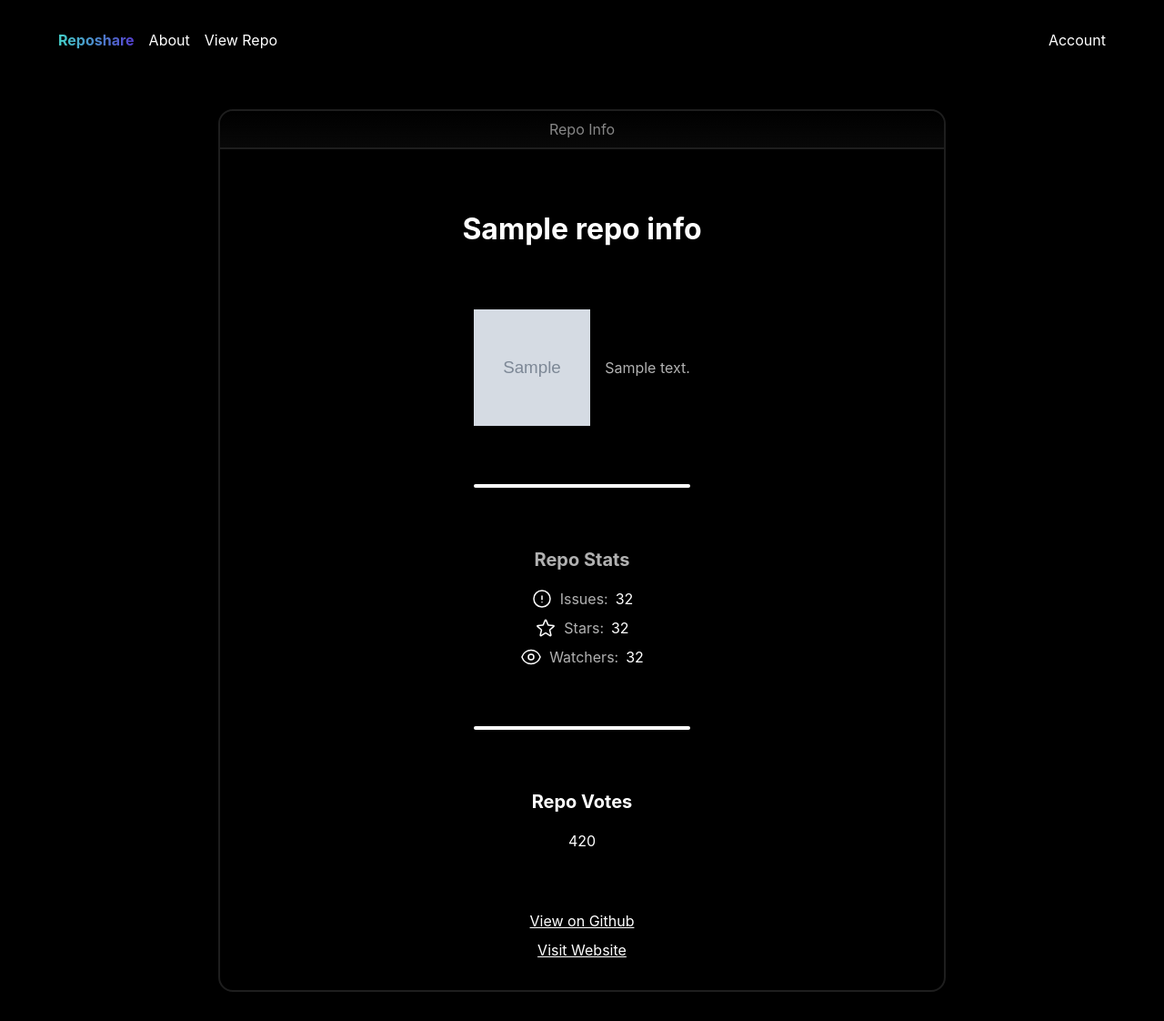
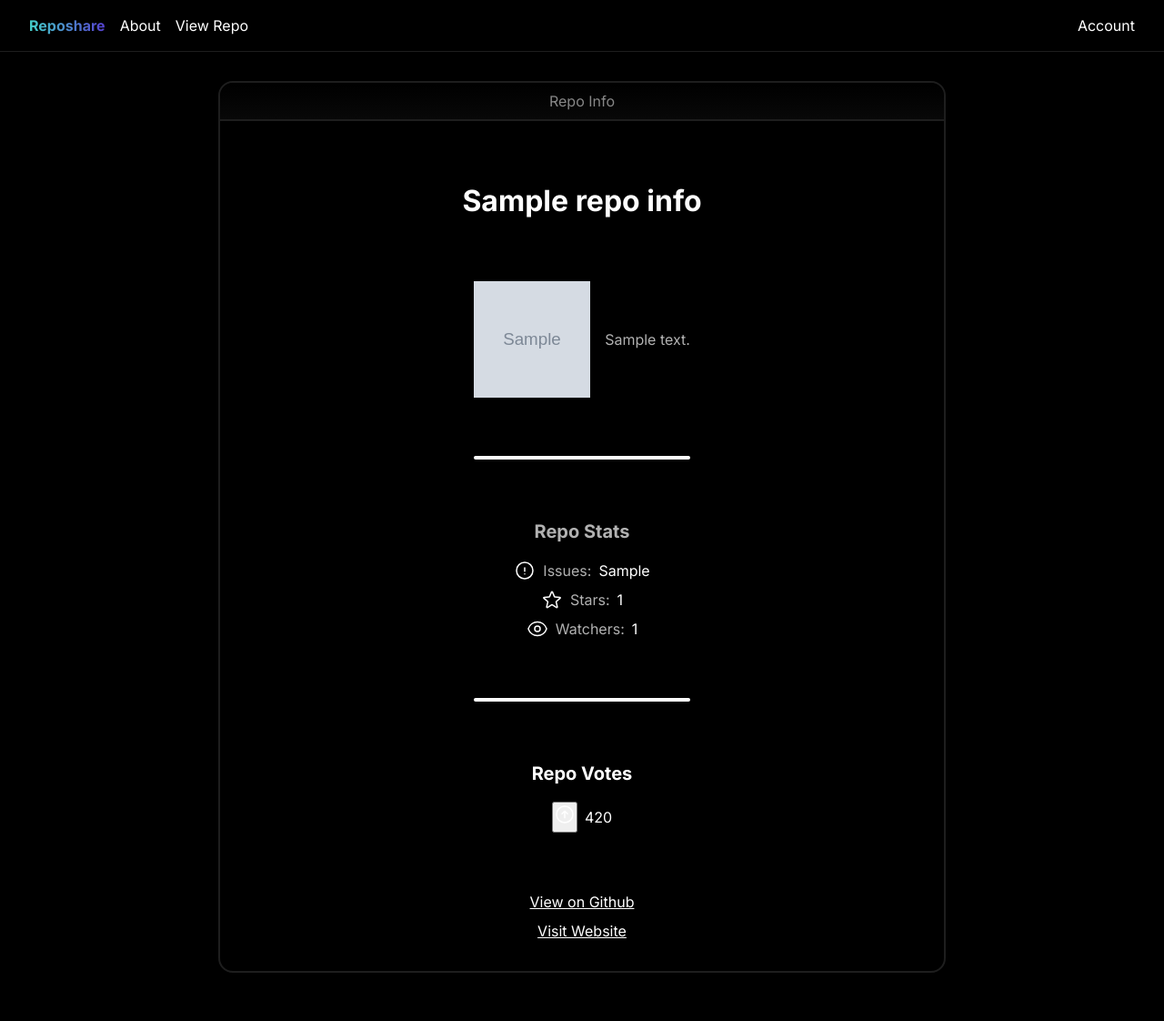
Before and after one commit to PiterDev/gitstuff, a Django app: template reposhare/core/templates/repo_card.html in a window 1280 px wide. Shown: the whole page at 91% size. After the commit the page ends 1069 px from the top, so only its background shows below. Run offline with Django 5.2, Linux system fonts and the light colour scheme; the template is opened without the code that fills it: most values are stand-ins (such as "Sample title", 1, 10 or a date in 2020); grey boxes marked "Sample" are stand-in pictures.

Commit message:
CSS updates

```diff
--- a/reposhare/core/templates/repo_card.html
+++ b/reposhare/core/templates/repo_card.html
@@ -34,6 +34,7 @@
       <div class="hsep"></div>
       <div class="stats-container">
         <h2>Repo Stats</h2>
+
         <div class="stats-list">
           <div class="icon-text-value">
             {% comment %} <ImgComponent height="{24}" /> {% endcomment %}
@@ -44,7 +45,7 @@
               color="#fff"
             />
             <p class="key">Issues:</p>
-            <p class="value">32</p>
+            <p class="value">{{ repo_info.open_issues }}</p>
           </div>
           <div class="icon-text-value">
             <img
@@ -54,7 +55,7 @@
               color="#fff"
             />
             <p class="key">Stars:</p>
-            <p class="value">32</p>
+            <p class="value">{{ repo_info.stargazers_count }}</p>
           </div>
           <div class="icon-text-value">
             <img
@@ -64,10 +65,12 @@
               color="#fff"
             />
             <p class="key">Watchers:</p>
-            <p class="value">32</p>
+            <p class="value">{{ repo_info.watchers_count }}</p>
           </div>
 
-          {% comment %}
+
+
+          <!-- {% comment %}
           <IconTextValue
             ImgComponent="{Issue}"
             key="Issues"
@@ -76,14 +79,20 @@
           {% endcomment %} {% comment %} <IconTextValue
           ImgComponent={CalendarIcon} key="Last Commit"
           value={last_commit.toLocaleDateString('en-US', { month: 'long', day:
-          'numeric', year: 'numeric' })} /> {% endcomment %}
+          'numeric', year: 'numeric' })} /> {% endcomment %} -->
         </div>
       </div>
       <div class="hsep"></div>
       <div class="vote-container">
         <h2>Repo Votes</h2>
         <div class="vote-counter">
-          <VoteButton />
+          <form action="">
+            <button type="submit">
+              <img src="{% static 'icons/uparrow-hollow.svg' %}" height="24" color="#fff" alt="Up arrow">
+            </button>
+
+
+          </form>
           <p>420</p>
         </div>
       </div>
--- a/reposhare/reposhare/settings.py
+++ b/reposhare/reposhare/settings.py
@@ -127,7 +127,8 @@ USE_TZ = True
 # Static files (CSS, JavaScript, Images)
 # https://docs.djangoproject.com/en/5.1/howto/static-files/
 
-STATIC_URL = 'static/'
+STATIC_ROOT = ''
+STATIC_URL = '/static/'
 STATICFILES_DIRS = ('static',)
 
 # Default primary key field type
--- a/reposhare/static/base.css
+++ b/reposhare/static/base.css
@@ -2,7 +2,8 @@ nav {
   display: flex;
   justify-content: space-between;
   align-items: center;
-  padding: 2rem 4rem;
+  padding: 1rem 2rem;
+  border-bottom: 1px #1e1e1e solid;
 }
 
 .left,
--- a/reposhare/static/core/repo_card.css
+++ b/reposhare/static/core/repo_card.css
@@ -4,6 +4,7 @@
   display: flex;
   justify-content: center;
 }
+
 
 .border-container {
   margin: 0.1rem 0;
@@ -155,3 +156,11 @@
 .key {
   color: var(--text-dark);
 }
+
+button {
+  padding: 0;
+  margin: 0;
+  outline: none;
+  background: none
+  border: none;
+}
--- a/reposhare/static/globals.css
+++ b/reposhare/static/globals.css
@@ -1,3 +1,5 @@
+@import url('https://fonts.googleapis.com/css2?family=Inter:ital,opsz,wght@0,14..32,100..900;1,14..32,100..900&display=swap');
+
 :root {
   --bg-dark: #000;
   --text-light: #fff;
```
Also changed, not shown: reposhare/templates/socialaccount/asdasd.html (deleted, +0 -15 lines), 1 other file.
